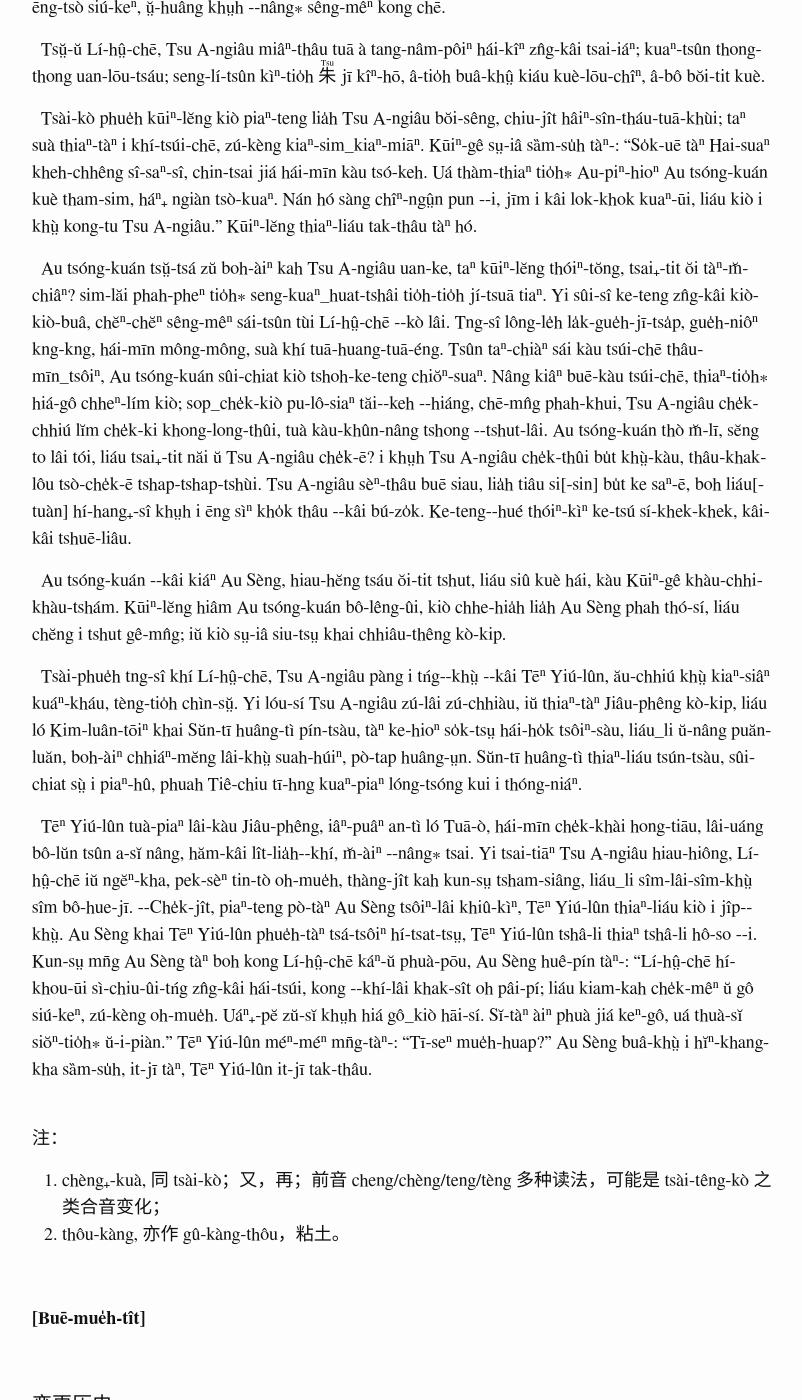
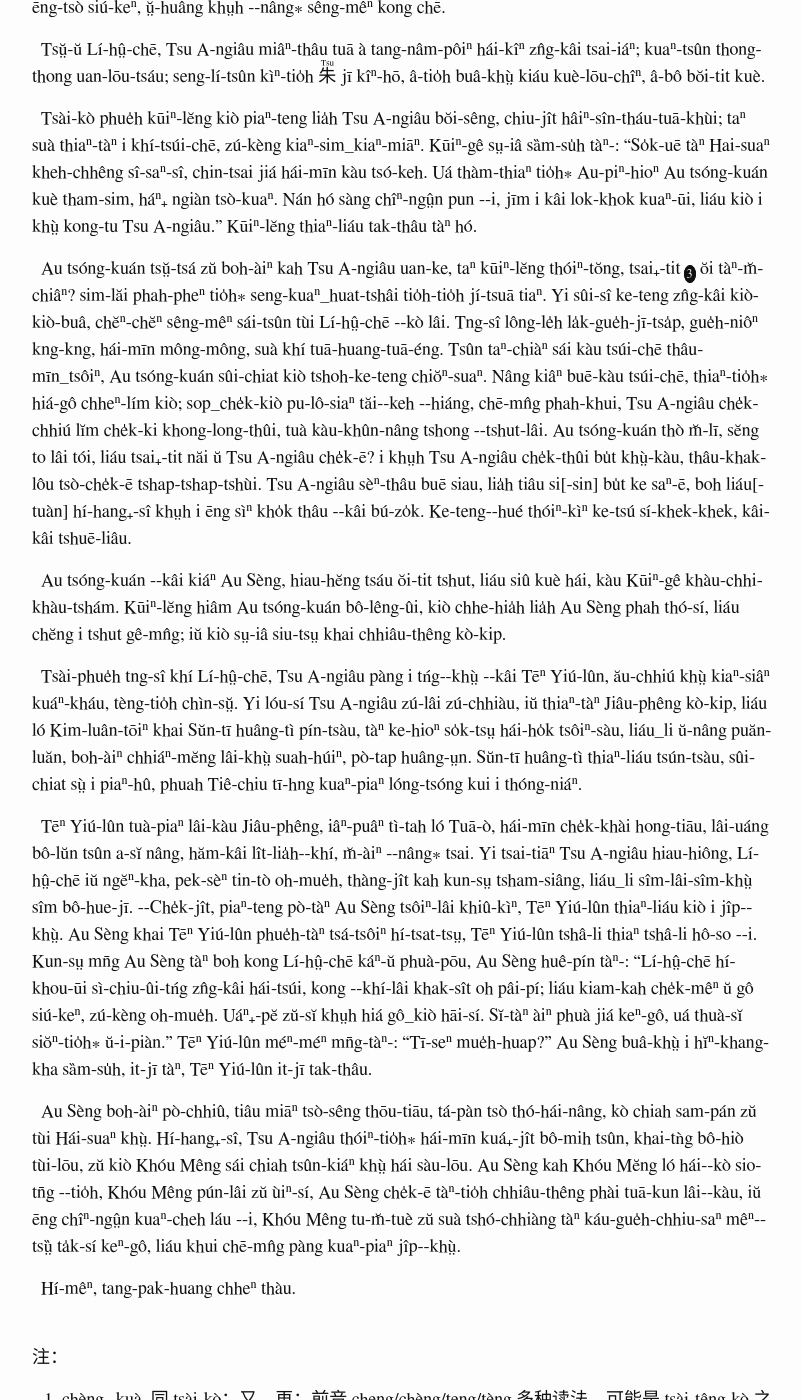
Before and after one commit to DonAnthonyLee/DonAnthonyLee.github.io, a Jekyll site: the page built from docs/puj/LittleIslands_001.md, in a window 1280 px wide and 1400 px high, scrolled down 2672 px. Shown: the whole window, without its empty margins (238-1040 px from the left). Built offline with Jekyll 4.4.1, drawn with Linux system fonts in a browser that asks for light colours; some web fonts are replaced; some of the changed text lies outside the part shown.

Commit message:
adjust a few expressions, add paragraphs

```diff
--- a/docs/puj/LittleIslands_001.md
+++ b/docs/puj/LittleIslands_001.md
@@ -82,25 +82,30 @@
 <rb class="markup_main">朱</rb>
 <rp>(</rp><rt class="markup_over">Tsu</rt><rp>)</rp>
 </ruby>
-jī kîⁿ-hō, â-tio̍h buâ-khṳ̂ kiáu kuè-lōu-chîⁿ, â-bô bŏi-tit kuè.
+jī kîⁿ-hō, â-tio̍h buâ-khṳ̀ kiáu kuè-lōu-chîⁿ, â-bô bŏi-tit kuè.
 
 &nbsp;&nbsp;Tsài-kò phue̍h kūiⁿ-lĕng kiò piaⁿ-teng lia̍h Tsu A-ngiâu bŏi-sêng, chiu-jît hâiⁿ-sîn-tháu-tuā-khùi; taⁿ suà thiaⁿ-tàⁿ i khí-tsúi-chē, zú-kèng kiaⁿ-sim_kiaⁿ-miāⁿ. Kūiⁿ-gê sṳ-iâ sȁm-su̍h tàⁿ-: "So̍k-uē tàⁿ Hai-suaⁿ kheh-chhêng sî-saⁿ-sî, chin-tsai jiá hái-mīn kàu tsó-keh. Uá thàm-thiaⁿ tio̍h⁎ Au-piⁿ-hioⁿ Au tsóng-kuán kuè tham-sim, háⁿ₊ ngiàn tsò-kuaⁿ. Nán hó sàng chîⁿ-ngṳ̂n pun &#x002D;&#x002D;i, jīm i kâi lok-khok kuaⁿ-ūi, liáu kiò i khṳ̀ kong-tu Tsu A-ngiâu." Kūiⁿ-lĕng thiaⁿ-liáu tak-thâu tàⁿ hó.
 
-&nbsp;&nbsp;Au tsóng-kuán tsṳ̆-tsá zŭ boh-àiⁿ kah Tsu A-ngiâu uan-ke, taⁿ kūiⁿ-lĕng thóiⁿ-tŏng, tsai₊-tit ŏi tàⁿ-m̆-chiâⁿ? sim-lăi phah-pheⁿ tio̍h⁎ seng-kuaⁿ_huat-tshâi tio̍h-tio̍h jí-tsuā tiaⁿ. Yi sûi-sî ke-teng zn̂g-kâi kiò-kiò-buâ, chĕⁿ-chĕⁿ sêng-mêⁿ sái-tsûn tùi Lí-hṳ̂-chē &#x002D;&#x002D;kò lâi. Tng-sî lông-le̍h la̍k-gue̍h-jī-tsa̍p, gue̍h-niôⁿ kng-kng, hái-mīn mông-mông, suà khí tuā-huang-tuā-éng. Tsûn taⁿ-chiàⁿ sái kàu tsúi-chē thâu-mīn_tsôiⁿ, Au tsóng-kuán sûi-chiat kiò tshoh-ke-teng chiŏⁿ-suaⁿ. Nâng kiâⁿ buē-kàu tsúi-chē, thiaⁿ-tio̍h⁎ hiá-gô chheⁿ-lím kiò; sop_che̍k-kiò pu-lô-siaⁿ tăi&#x002D;&#x002D;keh &#x002D;&#x002D;hiáng, chē-mn̂g phah-khui, Tsu A-ngiâu che̍k-chhiú lĭm che̍k-ki khong-long-thûi, tuà kàu-khûn-nâng tshong &#x002D;&#x002D;tshut-lâi. Au tsóng-kuán thò m̆-lī, sĕng to lâi tói, liáu tsai₊-tit năi ŭ Tsu A-ngiâu che̍k-ē? i khṳh Tsu A-ngiâu che̍k-thûi bu̍t khṳ̀-kàu, thâu-khak-lôu tsò-che̍k-ē tshap-tshap-tshùi. Tsu A-ngiâu sèⁿ-thâu buē siau, lia̍h tiâu si[-sin] bu̍t ke saⁿ-ē, boh liáu[-tuàn] hí-hang₊-sî khṳh i ēng sìⁿ kho̍k thâu &#x002D;&#x002D;kâi bú-zo̍k. Ke-teng&#x002D;&#x002D;hué thóiⁿ-kìⁿ ke-tsú sí-khek-khek, kâi-kâi tshuē-liâu.
+&nbsp;&nbsp;Au tsóng-kuán tsṳ̆-tsá zŭ boh-àiⁿ kah Tsu A-ngiâu uan-ke, taⁿ kūiⁿ-lĕng thóiⁿ-tŏng, tsai₊-tit<a href="#note_3" class="note">3</a> ŏi tàⁿ-m̆-chiâⁿ? sim-lăi phah-pheⁿ tio̍h⁎ seng-kuaⁿ_huat-tshâi tio̍h-tio̍h jí-tsuā tiaⁿ. Yi sûi-sî ke-teng zn̂g-kâi kiò-kiò-buâ, chĕⁿ-chĕⁿ sêng-mêⁿ sái-tsûn tùi Lí-hṳ̂-chē &#x002D;&#x002D;kò lâi. Tng-sî lông-le̍h la̍k-gue̍h-jī-tsa̍p, gue̍h-niôⁿ kng-kng, hái-mīn mông-mông, suà khí tuā-huang-tuā-éng. Tsûn taⁿ-chiàⁿ sái kàu tsúi-chē thâu-mīn_tsôiⁿ, Au tsóng-kuán sûi-chiat kiò tshoh-ke-teng chiŏⁿ-suaⁿ. Nâng kiâⁿ buē-kàu tsúi-chē, thiaⁿ-tio̍h⁎ hiá-gô chheⁿ-lím kiò; sop_che̍k-kiò pu-lô-siaⁿ tăi&#x002D;&#x002D;keh &#x002D;&#x002D;hiáng, chē-mn̂g phah-khui, Tsu A-ngiâu che̍k-chhiú lĭm che̍k-ki khong-long-thûi, tuà kàu-khûn-nâng tshong &#x002D;&#x002D;tshut-lâi. Au tsóng-kuán thò m̆-lī, sĕng to lâi tói, liáu tsai₊-tit năi ŭ Tsu A-ngiâu che̍k-ē? i khṳh Tsu A-ngiâu che̍k-thûi bu̍t khṳ̀-kàu, thâu-khak-lôu tsò-che̍k-ē tshap-tshap-tshùi. Tsu A-ngiâu sèⁿ-thâu buē siau, lia̍h tiâu si[-sin] bu̍t ke saⁿ-ē, boh liáu[-tuàn] hí-hang₊-sî khṳh i ēng sìⁿ kho̍k thâu &#x002D;&#x002D;kâi bú-zo̍k. Ke-teng&#x002D;&#x002D;hué thóiⁿ-kìⁿ ke-tsú sí-khek-khek, kâi-kâi tshuē-liâu.
 
 &nbsp;&nbsp;Au tsóng-kuán &#x002D;&#x002D;kâi kiáⁿ Au Sèng, hiau-hĕng tsáu ŏi-tit tshut, liáu siû kuè hái, kàu Kūiⁿ-gê khàu-chhi-khàu-tshám. Kūiⁿ-lĕng hiâm Au tsóng-kuán bô-lêng-ûi, kiò chhe-hia̍h lia̍h Au Sèng phah thó-sí, liáu chĕng i tshut gê-mn̂g; iŭ kiò sṳ-iâ siu-tsṳ khai chhiâu-thêng kò-kip.
 <br>
 
 &nbsp;&nbsp;Tsài-phue̍h tng-sî khí Lí-hṳ̂-chē, Tsu A-ngiâu pàng i tńg&#x002D;&#x002D;khṳ̀ &#x002D;&#x002D;kâi Tēⁿ Yiú-lûn, ău-chhiú khṳ̀ kiaⁿ-siâⁿ kuáⁿ-kháu, tèng-tio̍h chìn-sṳ̆. Yi lóu-sí Tsu A-ngiâu zú-lâi zú-chhiàu, iŭ thiaⁿ-tàⁿ Jiâu-phêng kò-kip, liáu ló Kim-luân-tōiⁿ khai Sŭn-tī huâng-tì pín-tsàu, tàⁿ ke-hioⁿ so̍k-tsṳ hái-ho̍k tsôiⁿ-sàu, liáu_li ŭ-nâng puăn-luăn, boh-àiⁿ chhiáⁿ-mĕng lâi-khṳ̀ suah-húiⁿ, pò-tap huâng-ṳn. Sŭn-tī huâng-tì thiaⁿ-liáu tsún-tsàu, sûi-chiat sṳ̀ i piaⁿ-hû, phuah Tiê-chiu tī-hng kuaⁿ-piaⁿ lóng-tsóng kui i thóng-niáⁿ.
-<!-- 注：原文中末句另有 “并派军事于帐中筹谋划策”，不符常理，暂且略去。 -->
+<!-- 注：原文中末句另有 “并派军师于帐中筹谋划策”，不符常理，暂且略去。 -->
 
-&nbsp;&nbsp;Tēⁿ Yiú-lûn tuà-piaⁿ lâi-kàu Jiâu-phêng, iâⁿ-puâⁿ an-tì ló Tuā-ò, hái-mīn che̍k-khài hong-tiāu, lâi-uáng bô-lŭn tsûn a-sĭ nâng, hăm-kâi lît-lia̍h&#x002D;&#x002D;khí, m̆-àiⁿ &#x002D;&#x002D;nâng⁎ tsai. Yi tsai-tiāⁿ Tsu A-ngiâu hiau-hiông, Lí-hṳ̂-chē iŭ ngĕⁿ-kha, pek-sèⁿ tin-tò oh-mue̍h, thàng-jît kah kun-sṳ tsham-siâng, liáu_li sîm-lâi-sîm-khṳ̀ sîm bô-hue-jī. &#x002D;&#x002D;Che̍k-jît, piaⁿ-teng pò-tàⁿ Au Sèng tsôiⁿ-lâi khiû-kìⁿ, Tēⁿ Yiú-lûn thiaⁿ-liáu kiò i jîp&#x002D;&#x002D;khṳ̀. Au Sèng khai Tēⁿ Yiú-lûn phue̍h-tàⁿ tsá-tsôiⁿ hí-tsat-tsṳ, Tēⁿ Yiú-lûn tshâ-li thiaⁿ tshâ-li hô-so &#x002D;&#x002D;i. Kun-sṳ mn̄g Au Sèng tàⁿ boh kong Lí-hṳ̂-chē káⁿ-ŭ phuà-pōu, Au Sèng huê-pín tàⁿ-: "Lí-hṳ̂-chē hí-khou-ūi sì-chiu-ûi-tńg zn̂g-kâi hái-tsúi, kong &#x002D;&#x002D;khí-lâi khak-sît oh pâi-pí; liáu kiam-kah che̍k-mêⁿ ŭ gô siú-keⁿ, zú-kèng oh-mue̍h. Uáⁿ₊-pĕ zŭ-sĭ khṳh hiá gô_kiò hāi-sí. Sĭ-tàⁿ àiⁿ phuà jiá keⁿ-gô, uá thuà-sĭ siŏⁿ-tio̍h⁎ ŭ-i-piàn." Tēⁿ Yiú-lûn méⁿ-méⁿ mn̄g-tàⁿ-: "Tī-seⁿ mue̍h-huap?" Au Sèng buâ-khṳ̀ i hĭⁿ-khang-kha sȁm-su̍h, it-jī tàⁿ, Tēⁿ Yiú-lûn it-jī tak-thâu.
+&nbsp;&nbsp;Tēⁿ Yiú-lûn tuà-piaⁿ lâi-kàu Jiâu-phêng, iâⁿ-puâⁿ tì-tah ló Tuā-ò, hái-mīn che̍k-khài hong-tiāu, lâi-uáng bô-lŭn tsûn a-sĭ nâng, hăm-kâi lît-lia̍h&#x002D;&#x002D;khí, m̆-àiⁿ &#x002D;&#x002D;nâng⁎ tsai. Yi tsai-tiāⁿ Tsu A-ngiâu hiau-hiông, Lí-hṳ̂-chē iŭ ngĕⁿ-kha, pek-sèⁿ tin-tò oh-mue̍h, thàng-jît kah kun-sṳ tsham-siâng, liáu_li sîm-lâi-sîm-khṳ̀ sîm bô-hue-jī. &#x002D;&#x002D;Che̍k-jît, piaⁿ-teng pò-tàⁿ Au Sèng tsôiⁿ-lâi khiû-kìⁿ, Tēⁿ Yiú-lûn thiaⁿ-liáu kiò i jîp&#x002D;&#x002D;khṳ̀. Au Sèng khai Tēⁿ Yiú-lûn phue̍h-tàⁿ tsá-tsôiⁿ hí-tsat-tsṳ, Tēⁿ Yiú-lûn tshâ-li thiaⁿ tshâ-li hô-so &#x002D;&#x002D;i. Kun-sṳ mn̄g Au Sèng tàⁿ boh kong Lí-hṳ̂-chē káⁿ-ŭ phuà-pōu, Au Sèng huê-pín tàⁿ-: "Lí-hṳ̂-chē hí-khou-ūi sì-chiu-ûi-tńg zn̂g-kâi hái-tsúi, kong &#x002D;&#x002D;khí-lâi khak-sît oh pâi-pí; liáu kiam-kah che̍k-mêⁿ ŭ gô siú-keⁿ, zú-kèng oh-mue̍h. Uáⁿ₊-pĕ zŭ-sĭ khṳh hiá gô_kiò hāi-sí. Sĭ-tàⁿ àiⁿ phuà jiá keⁿ-gô, uá thuà-sĭ siŏⁿ-tio̍h⁎ ŭ-i-piàn." Tēⁿ Yiú-lûn méⁿ-méⁿ mn̄g-tàⁿ-: "Tī-seⁿ mue̍h-huap?" Au Sèng buâ-khṳ̀ i hĭⁿ-khang-kha sȁm-su̍h, it-jī tàⁿ, Tēⁿ Yiú-lûn it-jī tak-thâu.
+
+&nbsp;&nbsp;Au Sèng boh-àiⁿ pò-chhiû, tiâu miāⁿ tsò-sêng thōu-tiāu, tá-pàn tsò thó-hái-nâng, kò chiah sam-pán zŭ tùi Hái-suaⁿ khṳ̀. Hí-hang₊-sî, Tsu A-ngiâu thóiⁿ-tio̍h⁎ hái-mīn kuá₊-jît bô-mih tsûn, khai-tǹg bô-hiò tùi-lōu, zŭ kiò Khóu Mêng sái chiah tsûn-kiáⁿ khṳ̀ hái sàu-lōu. Au Sèng kah Khóu Mĕng ló hái&#x002D;&#x002D;kò sio-tn̄g &#x002D;&#x002D;tio̍h, Khóu Mêng pún-lâi zŭ ùiⁿ-sí, Au Sèng che̍k-ē tàⁿ-tio̍h chhiâu-thêng phài tuā-kun lâi&#x002D;&#x002D;kàu, iŭ ēng chîⁿ-ngṳ̂n kuaⁿ-cheh láu &#x002D;&#x002D;i, Khóu Mêng tu-m̆-tuè zŭ suà tshó-chhiàng tàⁿ káu-gue̍h-chhiu-saⁿ mêⁿ&#x002D;&#x002D;tsṳ̏ ta̍k-sí keⁿ-gô, liáu khui chē-mn̂g pàng kuaⁿ-piaⁿ jîp&#x002D;&#x002D;khṳ̀.
+
+&nbsp;&nbsp;Hí-mêⁿ, tang-pak-huang chheⁿ thàu.
 <br>
 
 <br>
 注：
 1. <span id="note_1">chèng₊-kuà, 同 tsài-kò；又，再；前音 cheng/chèng/teng/tèng 多种读法，可能是 tsài-têng-kò 之类合音变化；<span>
-2. <span id="note_2">thôu-kàng, 亦作 gû-kàng-thôu，粘土。<span>
+2. <span id="note_2">thôu-kàng, 亦作 gû-kàng-thôu，粘土；<span>
+3. <span id="note_3">tsai₊-tit, 如何能够；他处多读 tsăi-tit，也许是前音产生声调变化，也或许前音本为合音或发语词。<span>
 <br>
 
 <br>
```
